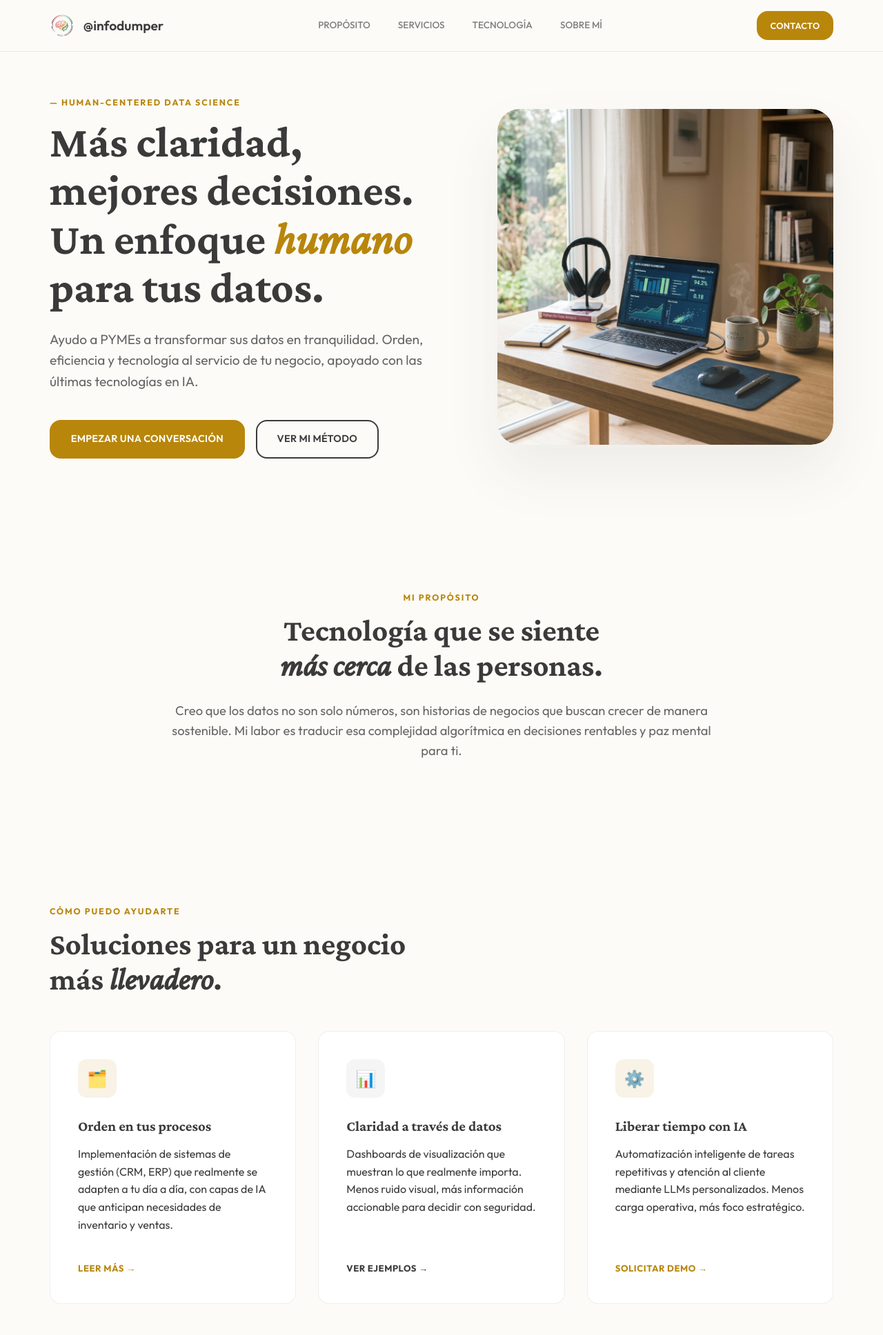
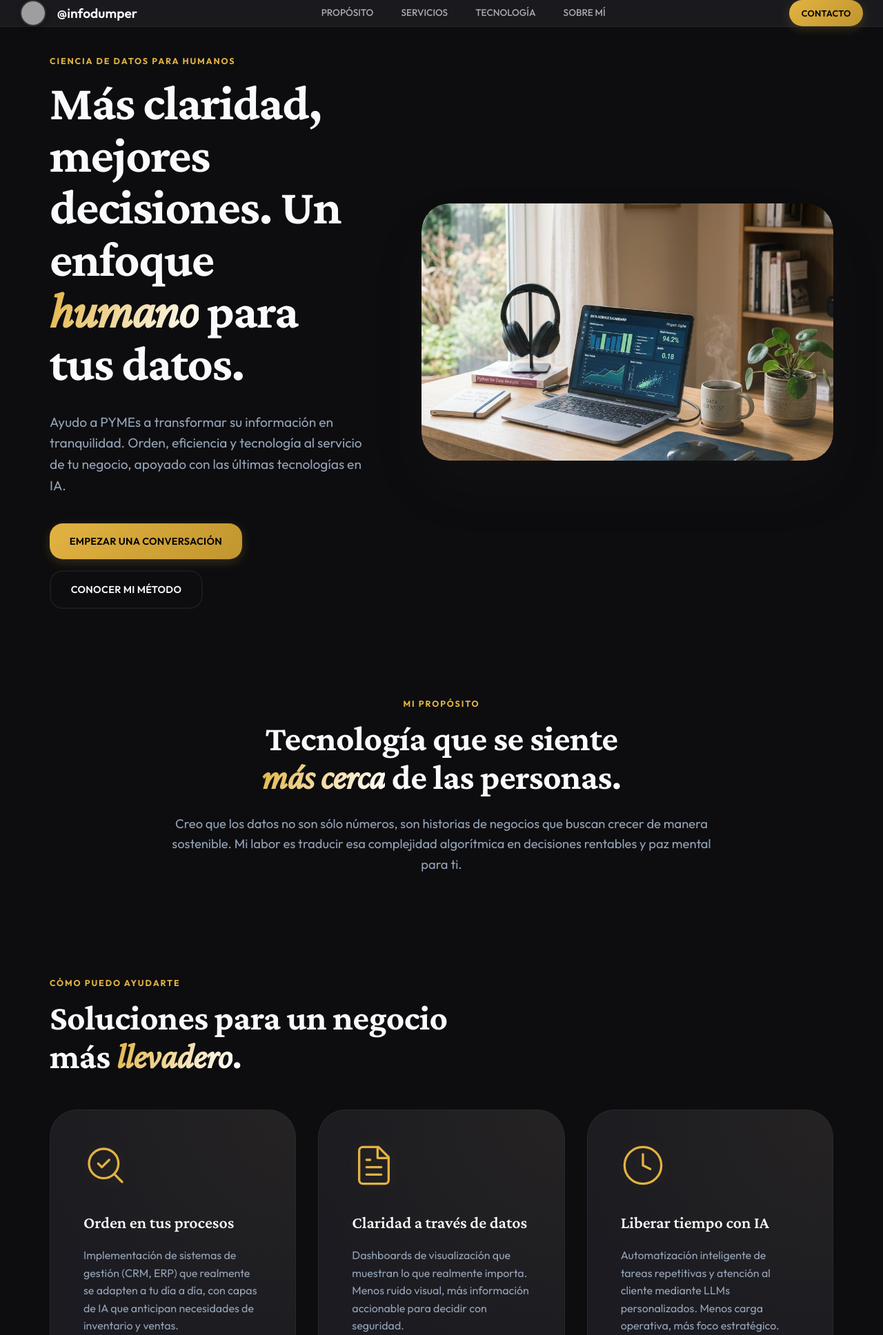
Before and after one commit to Infodumper/landing_ignacio_vm, a PHP site: page / in a window 1280 px wide. Shown: the top 1936 px of the page at 69% size. Run offline with PHP 8.4, Linux system fonts and the light colour scheme; grey boxes are pictures that could not be loaded.

Commit message:
Antes de GPT

```diff
--- a/gestion-inteligente.html
+++ b/gestion-inteligente.html
@@ -16,7 +16,7 @@
     <nav class="glass-nav">
         <div class="nav-container">
             <a href="index.html" class="brand">
-                <img src="styles/images/Logo_sin_fondo.png" alt="@infodumper logo" class="logo-img" width="36" height="36">
+                <img src="styles/images/Logo.png" alt="@infodumper logo" class="logo-img" width="38" height="38">
                 @infodumper
             </a>
             <div class="nav-actions">
@@ -88,7 +88,7 @@
                     <a href="index.html#contacto" class="btn btn-primary">REPLICAR ESTE ÉXITO</a>
                 </div>
                 <div class="hero-visual">
-                    <img src="styles/images/clip26_adapted.png" alt="Interfaz del sistema CliP26" loading="lazy" style="border-radius: 1rem; box-shadow: 0 10px 30px rgba(0,0,0,0.08);">
+                    <img src="styles/images/clip26_adapted.png" alt="Interfaz del sistema CliP26" loading="lazy" style="border-radius: 1rem; box-shadow: 0 10px 40px rgba(0,0,0,0.5);">
                 </div>
             </div>
         </section>
--- a/index.html
+++ b/index.html
@@ -1,22 +1,28 @@
 <!DOCTYPE html>
 <html lang="es">
+
 <head>
     <meta charset="UTF-8">
     <meta name="viewport" content="width=device-width, initial-scale=1.0">
-    <meta name="description" content="@infodumper — Sistemas eficientes para negocios reales. Data Science e IA aplicada a PYMEs.">
+    <meta name="description"
+        content="@infodumper — Sistemas eficientes para negocios reales. Data Science e IA aplicada a PYMEs.">
     <title>@infodumper | Sistemas eficientes para negocios reales</title>
 
     <link rel="preconnect" href="https://fonts.googleapis.com">
     <link rel="preconnect" href="https://fonts.gstatic.com" crossorigin>
-    <link href="https://fonts.googleapis.com/css2?family=Crimson+Pro:ital,wght@0,400;0,600;0,700;1,400&family=Outfit:wght@300;400;500;600;700&display=swap" rel="stylesheet">
+    <link
+        href="https://fonts.googleapis.com/css2?family=Crimson+Pro:ital,wght@0,400;0,600;0,700;1,400&family=Outfit:wght@300;400;500;600;700&display=swap"
+        rel="stylesheet">
     <link rel="stylesheet" href="https://cdnjs.cloudflare.com/ajax/libs/font-awesome/6.4.0/css/all.min.css">
     <link rel="stylesheet" href="styles/human.css">
 </head>
+
 <body>
     <nav class="glass-nav">
         <div class="nav-container">
             <a href="#" class="brand">
-                <img src="styles/images/Logo_sin_fondo.png" alt="@infodumper logo" class="logo-img" width="36" height="36">
+                <img src="styles/images/Logo.png" alt="@infodumper logo" class="logo-img" width="38"
+                    height="38">
                 @infodumper
             </a>
             <div class="nav-links">
@@ -36,19 +42,23 @@
         <!-- Hero -->
         <section class="hero-section">
             <div class="hero-content">
-                <span class="overline">— HUMAN-CENTERED DATA SCIENCE</span>
-                <h1>Más claridad, mejores decisiones. Un enfoque <em class="serif accent-text">humano</em> para tus datos.</h1>
+                <span class="overline">CIENCIA DE DATOS PARA HUMANOS</span>
+                <h1>Más claridad, mejores decisiones. Un enfoque <em class="serif accent-text">humano</em> para tus
+                    datos.</h1>
                 <p class="hero-subtitle">
-                    Ayudo a PYMEs a transformar sus datos en tranquilidad. Orden, eficiencia y tecnología al servicio de tu negocio, apoyado con las últimas tecnologías en IA.
+                    Ayudo a PYMEs a transformar su información en tranquilidad. Orden, eficiencia y tecnología al
+                    servicio de
+                    tu negocio, apoyado con las últimas tecnologías en IA.
                 </p>
                 <div class="hero-ctas">
                     <a href="#contacto" class="btn btn-primary">EMPEZAR UNA CONVERSACIÓN</a>
-                    <a href="metodologia.html" class="btn btn-outline">VER MI MÉTODO</a>
+                    <a href="metodologia.html" class="btn btn-outline">CONOCER MI MÉTODO</a>
                 </div>
             </div>
             <div class="hero-visual">
                 <div class="hero-img-container">
-                    <img src="styles/images/hero_peaceful.png" alt="Espacio de trabajo ordenado y profesional" loading="eager">
+                    <img src="styles/images/hero_peaceful.png" alt="Espacio de trabajo ordenado y profesional"
+                        loading="eager">
                 </div>
             </div>
         </section>
@@ -58,7 +68,9 @@
             <span class="overline">MI PROPÓSITO</span>
             <h2>Tecnología que se siente <br><em class="serif">más cerca</em> de las personas.</h2>
             <p class="section-lead">
-                Creo que los datos no son solo números, son historias de negocios que buscan crecer de manera sostenible. Mi labor es traducir esa complejidad algorítmica en decisiones rentables y paz mental para ti.
+                Creo que los datos no son sólo números, son historias de negocios que buscan crecer de manera
+                sostenible. Mi labor es traducir esa complejidad algorítmica en decisiones rentables y paz mental para
+                ti.
             </p>
         </section>
 
@@ -70,21 +82,46 @@
             </div>
             <div class="card-grid">
                 <div class="eleven-card">
-                    <div class="service-icon icon-ochre">🗂️</div>
+                    <div class="service-icon outline-icon">
+                        <svg viewBox="0 0 24 24" fill="none" stroke="currentColor" stroke-width="1.5"
+                            stroke-linecap="round" stroke-linejoin="round">
+                            <circle cx="11" cy="11" r="8"></circle>
+                            <path d="m21 21-4.3-4.3"></path>
+                            <path d="m8 11 2 2 4-4"></path>
+                        </svg>
+                    </div>
                     <h3>Orden en tus procesos</h3>
-                    <p>Implementación de sistemas de gestión (CRM, ERP) que realmente se adapten a tu día a día, con capas de IA que anticipan necesidades de inventario y ventas.</p>
+                    <p>Implementación de sistemas de gestión (CRM, ERP) que realmente se adapten a tu día a día, con
+                        capas de IA que anticipan necesidades de inventario y ventas.</p>
                     <a href="gestion-inteligente.html" class="card-link accent-link">LEER MÁS →</a>
                 </div>
                 <div class="eleven-card">
-                    <div class="service-icon icon-graphite">📊</div>
+                    <div class="service-icon outline-icon">
+                        <svg viewBox="0 0 24 24" fill="none" stroke="currentColor" stroke-width="1.5"
+                            stroke-linecap="round" stroke-linejoin="round">
+                            <path d="M14.5 2H6a2 2 0 0 0-2 2v16a2 2 0 0 0 2 2h12a2 2 0 0 0 2-2V7.5L14.5 2z"></path>
+                            <polyline points="14 2 14 8 20 8"></polyline>
+                            <line x1="16" y1="13" x2="8" y2="13"></line>
+                            <line x1="16" y1="17" x2="8" y2="17"></line>
+                            <line x1="10" y1="9" x2="8" y2="9"></line>
+                        </svg>
+                    </div>
                     <h3>Claridad a través de datos</h3>
-                    <p>Dashboards de visualización que muestran lo que realmente importa. Menos ruido visual, más información accionable para decidir con seguridad.</p>
+                    <p>Dashboards de visualización que muestran lo que realmente importa. Menos ruido visual, más
+                        información accionable para decidir con seguridad.</p>
                     <a href="#contacto" class="card-link graphite-link">VER EJEMPLOS →</a>
                 </div>
                 <div class="eleven-card">
-                    <div class="service-icon icon-ochre">⚙️</div>
+                    <div class="service-icon outline-icon">
+                        <svg viewBox="0 0 24 24" fill="none" stroke="currentColor" stroke-width="1.5"
+                            stroke-linecap="round" stroke-linejoin="round">
+                            <circle cx="12" cy="12" r="10"></circle>
+                            <polyline points="12 6 12 12 16 14"></polyline>
+                        </svg>
+                    </div>
                     <h3>Liberar tiempo con IA</h3>
-                    <p>Automatización inteligente de tareas repetitivas y atención al cliente mediante LLMs personalizados. Menos carga operativa, más foco estratégico.</p>
+                    <p>Automatización inteligente de tareas repetitivas y atención al cliente mediante LLMs
+                        personalizados. Menos carga operativa, más foco estratégico.</p>
                     <a href="#contacto" class="card-link accent-link">SOLICITAR DEMO →</a>
                 </div>
             </div>
@@ -92,7 +129,7 @@
 
         <!-- Tech Stack -->
         <section class="tech-stack" id="tecnologia">
-            <span class="overline">HERRAMIENTAS &amp; INFRAESTRUCTURA</span>
+            <span class="overline">TECNOLOGÍAS</span>
             <div class="stack-grid">
                 <div class="stack-item">Python</div>
                 <div class="stack-item">SQL / Databases</div>
@@ -107,19 +144,22 @@
         <!-- Perfil -->
         <section id="sobre-mi" class="split-section">
             <div class="split-visual">
-                <img src="styles/images/profile_portrait.png" alt="Ignacio Vizoso — Técnico Superior en Ciencias de Datos e IA" loading="lazy">
+                <img src="styles/images/profile_portrait.png"
+                    alt="Ignacio Vizoso — Técnico Superior en Ciencias de Datos e IA" loading="lazy">
                 <span class="status-badge">TÉCNICO SUPERIOR</span>
             </div>
             <div class="split-content">
                 <span class="overline">PERFIL PROFESIONAL</span>
                 <h2>Más de 3 años traduciendo datos en <em class="serif">resultados</em>.</h2>
                 <p class="section-lead">
-                    Como Técnico Superior en Ciencias de Datos e IA, mi enfoque no es solo la tecnología, sino el impacto directo en tu negocio. Entiendo el peso de llevar una PYME adelante, apoyándome en flujos de IA avanzados para que la tecnología sea tu aliada.
+                    Como Técnico Superior en Ciencias de Datos e IA, mi enfoque no es sÓlo la tecnología, sino el
+                    impacto directo en tu negocio. Entiendo el peso de llevar una PYME adelante, apoyándome en flujos de
+                    IA avanzados para que la tecnología sea tu aliada.
                 </p>
                 <div class="stat-container">
                     <div class="stat-item">
-                        <h3>50+</h3>
-                        <p>PROYECTOS COMPLETADOS</p>
+                        <h3>PROYECTOS</h3>
+                        <p>No casos teóricos de estudio</p>
                     </div>
                     <div class="stat-item">
                         <h3>3+</h3>
@@ -139,12 +179,17 @@
             <div class="form-container">
                 <form id="contact-form" action="#" novalidate>
                     <div class="form-row">
-                        <input type="text" id="nombre" name="nombre" placeholder="Tu nombre" required autocomplete="name">
-                        <input type="email" id="email" name="email" placeholder="Tu correo electrónico" required autocomplete="email">
+                        <input type="text" id="nombre" name="nombre" placeholder="Tu nombre" required
+                            autocomplete="name">
+                        <input type="email" id="email" name="email" placeholder="Tu correo electrónico" required
+                            autocomplete="email">
                     </div>
-                    <textarea id="mensaje" name="mensaje" placeholder="Cuéntame un poco sobre tu situación actual o el proyecto que tienes en mente..." rows="5" required></textarea>
+                    <textarea id="mensaje" name="mensaje"
+                        placeholder="Cuéntame un poco sobre tu situación actual o el proyecto que tienes en mente..."
+                        rows="5" required></textarea>
                     <button type="submit" class="btn btn-primary btn-full">ENVIAR CONSULTA TÉCNICA</button>
-                    <p class="form-note">También puedes contactarme directamente vía <a href="#" class="accent-link">WhatsApp</a>.</p>
+                    <p class="form-note">También puedes contactarme directamente vía <a href="#"
+                            class="accent-link">WhatsApp</a>.</p>
                 </form>
             </div>
         </section>
@@ -154,12 +199,14 @@
     <footer class="minimal-footer">
         <div class="footer-container content-wrapper">
             <div class="footer-info">
-                <p class="footer-brand">© 2026 @infodumper</p>
+                <p class="footer-brand">© 2026 @infodumper en Kaizuna</p>
                 <p class="footer-tagline">Sistemas eficientes para negocios reales</p>
             </div>
             <nav class="social-links" aria-label="Redes sociales">
-                <a href="https://www.linkedin.com/in/ignacio-vizoso/" target="_blank" rel="noopener noreferrer" title="LinkedIn"><i class="fab fa-linkedin" aria-hidden="true"></i></a>
-                <a href="https://github.com/Infodumper" target="_blank" rel="noopener noreferrer" title="GitHub"><i class="fab fa-github" aria-hidden="true"></i></a>
+                <a href="https://www.linkedin.com/in/ignacio-vizoso/" target="_blank" rel="noopener noreferrer"
+                    title="LinkedIn"><i class="fab fa-linkedin" aria-hidden="true"></i></a>
+                <a href="https://github.com/Infodumper" target="_blank" rel="noopener noreferrer" title="GitHub"><i
+                        class="fab fa-github" aria-hidden="true"></i></a>
                 <a href="#" title="WhatsApp"><i class="fab fa-whatsapp" aria-hidden="true"></i></a>
             </nav>
         </div>
@@ -168,7 +215,7 @@
     <script>
         // Smooth scroll
         document.querySelectorAll('a[href^="#"]').forEach(anchor => {
-            anchor.addEventListener('click', function(e) {
+            anchor.addEventListener('click', function (e) {
                 const href = this.getAttribute('href');
                 if (href === '#') return;
                 e.preventDefault();
@@ -180,8 +227,10 @@
         // Sticky nav shadow
         const nav = document.querySelector('.glass-nav');
         window.addEventListener('scroll', () => {
-            nav.style.boxShadow = window.scrollY > 50 ? '0 10px 30px rgba(0,0,0,0.04)' : 'none';
+            nav.style.boxShadow = window.scrollY > 50 ? '0 10px 40px rgba(0,0,0,0.3)' : 'none';
+            nav.style.background = window.scrollY > 50 ? 'rgba(26, 26, 30, 0.98)' : '#1a1a1e';
         }, { passive: true });
     </script>
 </body>
+
 </html>
--- a/metodologia.html
+++ b/metodologia.html
@@ -16,7 +16,7 @@
     <nav class="glass-nav">
         <div class="nav-container">
             <a href="index.html" class="brand">
-                <img src="styles/images/Logo_sin_fondo.png" alt="@infodumper logo" class="logo-img" width="36" height="36">
+                <img src="styles/images/Logo.png" alt="@infodumper logo" class="logo-img" width="38" height="38">
                 @infodumper
             </a>
             <div class="nav-actions">
--- a/styles/human.css
+++ b/styles/human.css
@@ -4,31 +4,37 @@
    ================================================ */
 
 :root {
-    /* Paleta */
-    --grafito:          #3a3a3a;
-    --ocre:             #b8860b;
-    --ocre-brillante:   #daa520;
-    --ocre-suave:       rgba(184, 134, 11, 0.1);
-    --blanco-humano:    #fdfbf7;
-    --gris-seda:        #f0ede9;
+    /* Paleta Dark Mode Premium */
+    --bg-main:          #0d0d0f;
+    --bg-surface:       #16161a;
+    --bg-glass:         rgba(22, 22, 26, 0.8);
 
-    /* Funcionales */
-    --bg-main:          var(--blanco-humano);
-    --bg-surface:       #ffffff;
-    --text-primary:     var(--grafito);
-    --text-secondary:   #666666;
-    --accent:           var(--ocre);
-    --card-bg:          #ffffff;
-    --card-border:      rgba(58, 58, 58, 0.08);
+    --text-primary:     #f8fafc;
+    --text-secondary:   #94a3b8;
+    --text-muted:       #64748b;
+
+    --accent:           #e2b342; /* Ocre más luminoso para el fondo oscuro */
+    --accent-hover:     #f3c252;
+    --accent-muted:     rgba(226, 179, 66, 0.1);
+
+    --grafito:          #f8fafc; /* Reasignado para compatibilidad con selectores viejos */
+    --ocre:             var(--accent);
+
+    --card-bg:          #1b1b21;
+    --card-border:      rgba(255, 255, 255, 0.06);
+    --card-shadow:      0 20px 40px rgba(0, 0, 0, 0.4);
 
     /* Espaciado y radios */
-    --radius-lg: 2rem;
-    --radius-md: 1rem;
+    --radius-lg: 2.5rem;
+    --radius-md: 1.2rem;
     --container-max: 75rem;
 
     /* Tipografía */
     --font-heading: 'Crimson Pro', Georgia, serif;
     --font-body:    'Outfit', system-ui, sans-serif;
+
+    /* Animaciones */
+    --transition-base: all 0.4s cubic-bezier(0.165, 0.84, 0.44, 1);
 }
 
 /* === RESET === */
@@ -47,24 +53,38 @@ img { max-width: 100%; display: block; }
 /* === TIPOGRAFÍA === */
 h1, h2, h3, .serif {
     font-family: var(--font-heading);
-    color: var(--grafito);
+    color: var(--text-primary);
 }
 h1 {
-    font-size: clamp(2.4rem, 6vw, 4rem);
-    line-height: 1.1;
+    font-size: clamp(2.6rem, 7vw, 4.5rem);
+    line-height: 1.05;
     font-weight: 700;
-    margin-bottom: 1.5rem;
+    margin-bottom: 2rem;
+    letter-spacing: -0.02em;
 }
 h2 {
-    font-size: clamp(1.9rem, 4vw, 2.8rem);
-    line-height: 1.15;
+    font-size: clamp(2rem, 5vw, 3.2rem);
+    line-height: 1.1;
+    margin-bottom: 1.25rem;
+    letter-spacing: -0.01em;
+}
+h3 {
+    font-size: 1.5rem;
     margin-bottom: 1rem;
+    font-weight: 600;
 }
-h3 { font-size: 1.3rem; margin-bottom: 0.75rem; }
-p { margin-bottom: 1rem; }
+p {
+    margin-bottom: 1.25rem;
+    color: var(--text-secondary);
+}
 
-em.serif { font-style: italic; }
-.accent-text { color: var(--ocre); }
+em.serif {
+    font-style: italic;
+    background: linear-gradient(120deg, var(--accent) 0%, #fff 100%);
+    -webkit-background-clip: text;
+    -webkit-text-fill-color: transparent;
+}
+.accent-text { color: var(--accent); }
 
 .overline {
     font-family: var(--font-body);
@@ -83,7 +103,7 @@ em.serif { font-style: italic; }
     margin: 0 auto;
     padding: 0 2rem;
 }
-section { padding: 6rem 0; }
+section { padding: 4rem 0; }
 
 .section-center {
     text-align: center;
@@ -104,53 +124,60 @@ section { padding: 6rem 0; }
     position: sticky;
     top: 0;
     z-index: 1000;
-    background: rgba(253, 251, 247, 0.88);
-    backdrop-filter: blur(14px);
-    -webkit-backdrop-filter: blur(14px);
-    border-bottom: 1px solid var(--card-border);
-    transition: box-shadow 0.3s ease;
+    background: #1a1a1e; /* Fondo gris oscuro solicitado */
+    backdrop-filter: blur(20px);
+    -webkit-backdrop-filter: blur(20px);
+    border-bottom: 1px solid rgba(255,255,255,0.05);
+    transition: var(--transition-base);
 }
 .nav-container {
-    max-width: var(--container-max);
+    max-width: 100%;
     margin: 0 auto;
-    padding: 1rem 2rem;
+    padding: 0 1.8rem; /* 5px más a la derecha y sin margen vertical */
     display: flex;
     justify-content: space-between;
     align-items: center;
-    gap: 2rem;
+    gap: 1.5rem;
 }
 .brand {
     display: flex;
     align-items: center;
-    gap: 0.8rem;
+    gap: 1rem;
     text-decoration: none;
-    color: var(--grafito);
+    color: var(--text-primary); /* Restaurado a claro */
     font-weight: 600;
     font-size: 1.2rem;
     white-space: nowrap;
 }
-.logo-img { height: 36px; width: auto; }
+.logo-img {
+    height: 38px;
+    width: 38px;
+    border-radius: 50%;
+    border: 2px solid rgba(255,255,255,0.1); /* Ajustado para fondo oscuro */
+    object-fit: cover;
+    box-shadow: 0 2px 8px rgba(0,0,0,0.3);
+}
 .nav-links {
     display: flex;
     gap: 2.5rem;
 }
 .nav-links a {
     text-decoration: none;
-    color: var(--text-primary);
+    color: var(--text-primary); /* Restaurado a claro */
     font-size: 0.85rem;
     font-weight: 500;
     opacity: 0.65;
     transition: opacity 0.2s, color 0.2s;
 }
-.nav-links a:hover { opacity: 1; color: var(--ocre); }
+.nav-links a:hover { opacity: 1; color: var(--accent); }
 
 /* === HERO === */
 .hero-section {
     display: grid;
-    grid-template-columns: 1.2fr 1fr;
-    gap: 4rem;
+    grid-template-columns: 1fr 1.3fr;
+    gap: 5rem;
     align-items: center;
-    padding-top: 4rem;
+    padding-top: 2.5rem;
 }
 .hero-subtitle {
     font-size: 1.2rem;
@@ -165,8 +192,18 @@ section { padding: 6rem 0; }
 }
 .hero-visual img {
     width: 100%;
+    aspect-ratio: 16 / 10;
+    object-fit: cover;
     border-radius: var(--radius-lg);
-    box-shadow: 0 30px 60px rgba(58, 58, 58, 0.05);
+    box-shadow: 0 30px 60px rgba(0, 0, 0, 0.5);
+    transition: var(--transition-base);
+}
+.hero-visual {
+    perspective: 1000px;
+}
+.hero-visual:hover img {
+    transform: rotateY(-5deg) rotateX(2deg) scale(1.02);
+    box-shadow: -20px 40px 80px rgba(0, 0, 0, 0.6);
 }
 .hero-img-container {
     position: relative;
@@ -209,25 +247,25 @@ section { padding: 6rem 0; }
     letter-spacing: 0.02em;
 }
 .btn-primary {
-    background-color: var(--ocre);
-    color: white;
-    border-color: var(--ocre);
+    background: linear-gradient(135deg, var(--accent) 0%, #c1952e 100%);
+    color: #000;
+    border: none;
+    box-shadow: 0 4px 15px rgba(226, 179, 66, 0.2);
 }
 .btn-primary:hover {
-    background-color: var(--ocre-brillante);
-    border-color: var(--ocre-brillante);
-    transform: translateY(-2px);
-    box-shadow: 0 8px 20px rgba(184, 134, 11, 0.25);
+    transform: translateY(-3px) scale(1.02);
+    box-shadow: 0 10px 25px rgba(226, 179, 66, 0.4);
+    filter: brightness(1.1);
 }
 .btn-outline {
     background: transparent;
-    border-color: var(--grafito);
-    color: var(--grafito);
+    border-color: var(--card-border);
+    color: var(--text-primary);
 }
 .btn-outline:hover {
-    background: var(--grafito);
-    color: white;
-    transform: translateY(-2px);
+    background: rgba(255, 255, 255, 0.05);
+    border-color: var(--text-primary);
+    transform: translateY(-3px);
 }
 .btn-sm { padding: 0.55rem 1.1rem; font-size: 0.8rem; }
 .btn-full { width: 100%; }
@@ -241,30 +279,50 @@ section { padding: 6rem 0; }
 }
 .eleven-card {
     background: var(--card-bg);
-    padding: 2.5rem;
-    border-radius: var(--radius-md);
+    padding: 3rem;
+    border-radius: var(--radius-lg);
     border: 1px solid var(--card-border);
-    transition: transform 0.35s cubic-bezier(0.165, 0.84, 0.44, 1), box-shadow 0.35s ease, border-color 0.35s ease;
+    transition: var(--transition-base);
     display: flex;
     flex-direction: column;
+    position: relative;
+    overflow: hidden;
+}
+.eleven-card::before {
+    content: '';
+    position: absolute;
+    top: 0; left: 0; right: 0; bottom: 0;
+    background: radial-gradient(circle at top right, rgba(226, 179, 66, 0.05), transparent 70%);
+    pointer-events: none;
 }
 .eleven-card:hover {
-    transform: translateY(-8px);
-    box-shadow: 0 20px 40px rgba(58, 58, 58, 0.06);
-    border-color: var(--ocre);
+    transform: translateY(-12px);
+    box-shadow: var(--card-shadow);
+    border-color: rgba(226, 179, 66, 0.3);
 }
 .service-icon {
-    width: 56px;
-    height: 56px;
-    border-radius: 0.8rem;
+    width: 64px;
+    height: 64px;
     display: flex;
     align-items: center;
     justify-content: center;
-    margin-bottom: 1.5rem;
-    font-size: 1.5rem;
+    margin-bottom: 2rem;
 }
-.icon-ochre  { background: var(--ocre-suave); color: var(--ocre); }
-.icon-graphite { background: rgba(58, 58, 58, 0.05); color: var(--grafito); }
+.outline-icon {
+    background: transparent;
+    color: var(--accent);
+    filter: drop-shadow(0 0 10px rgba(226, 179, 66, 0.1));
+    transition: var(--transition-base);
+}
+.eleven-card:hover .outline-icon {
+    transform: scale(1.1) rotate(5deg);
+    filter: drop-shadow(0 0 15px rgba(226, 179, 66, 0.3));
+}
+.outline-icon svg {
+    width: 100%;
+    height: 100%;
+    stroke-width: 1.25;
+}
 
 /* Card links */
 .card-link {
```
Also changed, not shown: other parts of styles/human.css (+106 -51 lines), directives/ARCHITECTURE.md (+1 -1 lines), styles/images/Logo_sin_fondo - copia.png (renamed from styles/images/Logo_sin_fondo.png), 1 other file.
